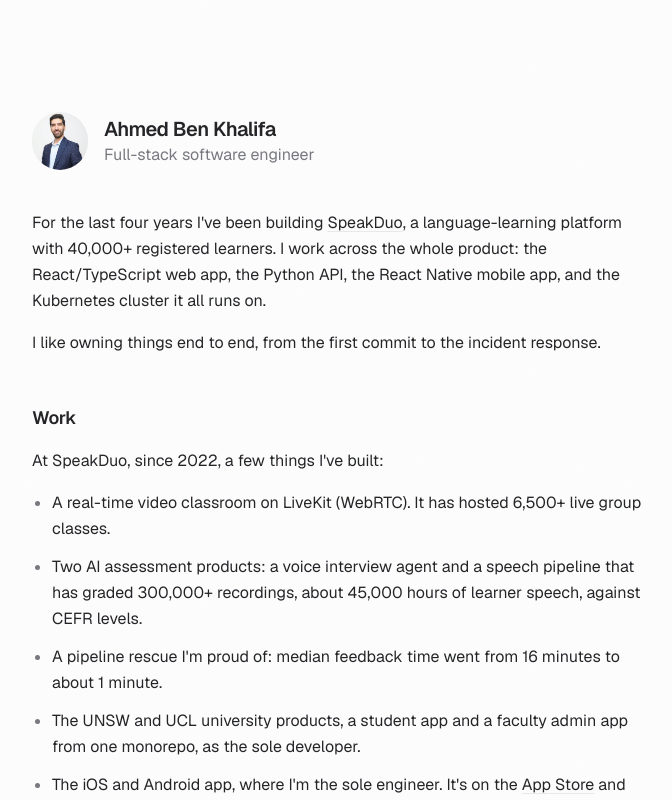
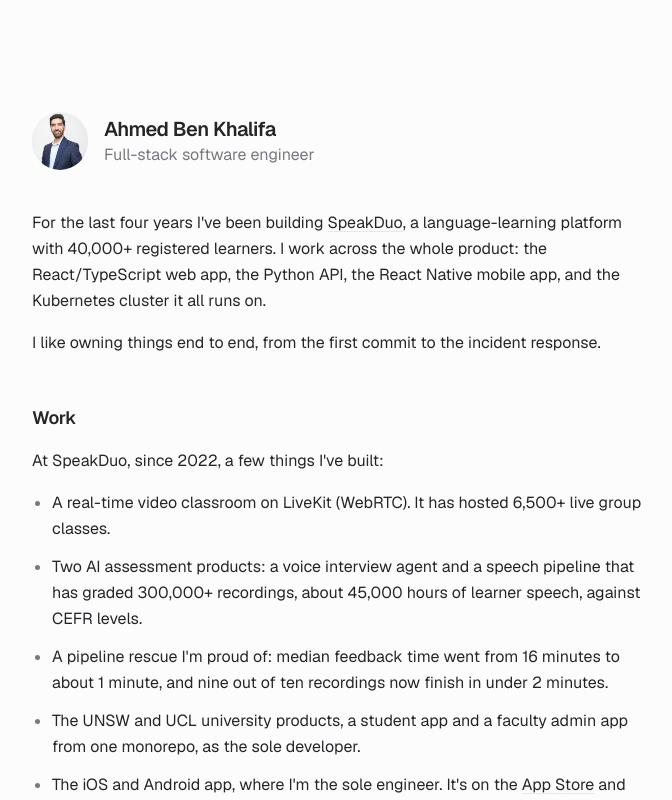
Before and after one commit to Ahmedbenkhalifa/my-potfolio, a Next.js app: page / in a window 1280 px wide. Shown: the top 800 px of the page, without its empty margins (296-968 px from the left). Built offline with nearby package versions, Linux system fonts and the light colour scheme.

Commit message:
copy: add tail-latency fact to pipeline bullet in plain language

```diff
--- a/app/page.tsx
+++ b/app/page.tsx
@@ -64,7 +64,8 @@
           </li>
           <li>
             A pipeline rescue I&apos;m proud of: median feedback time went from
-            16 minutes to about 1 minute.
+            16 minutes to about 1 minute, and nine out of ten recordings now
+            finish in under 2 minutes.
           </li>
           <li>
             The UNSW and UCL university products, a student app and a faculty
```
